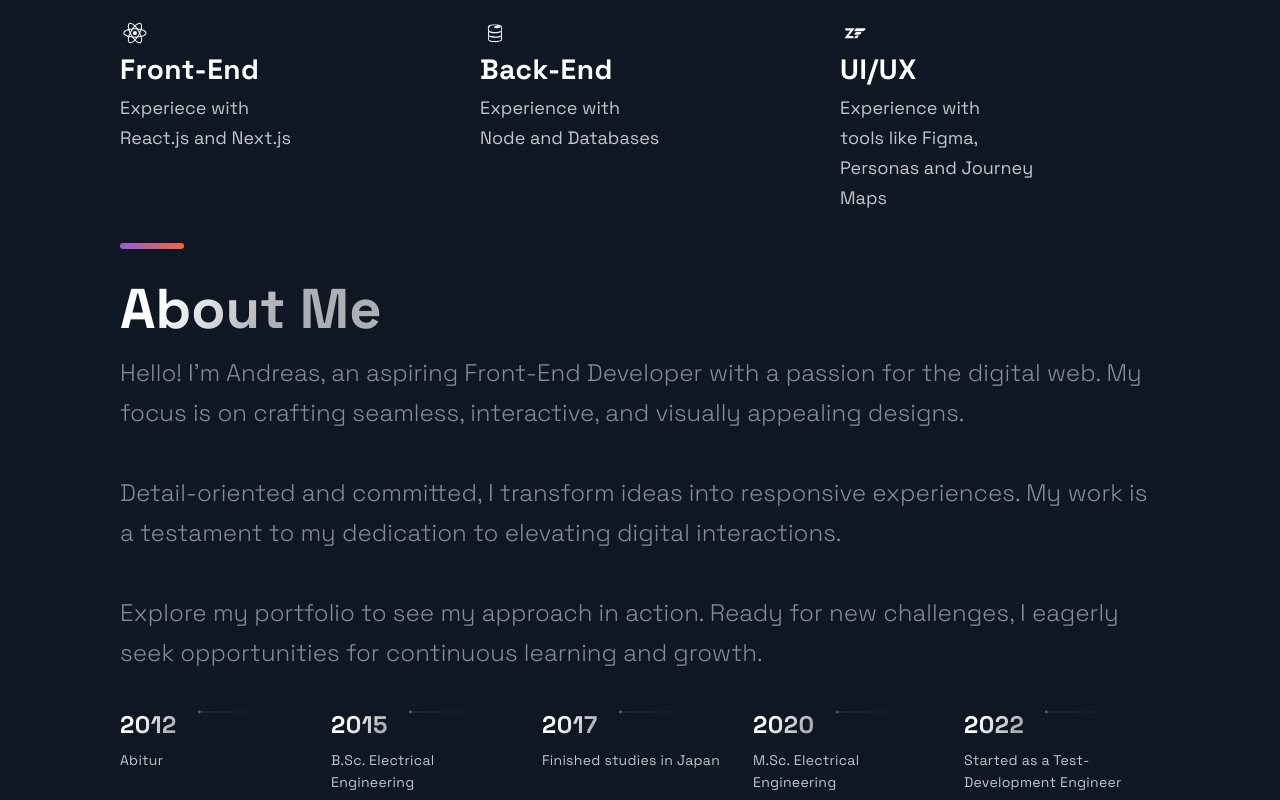
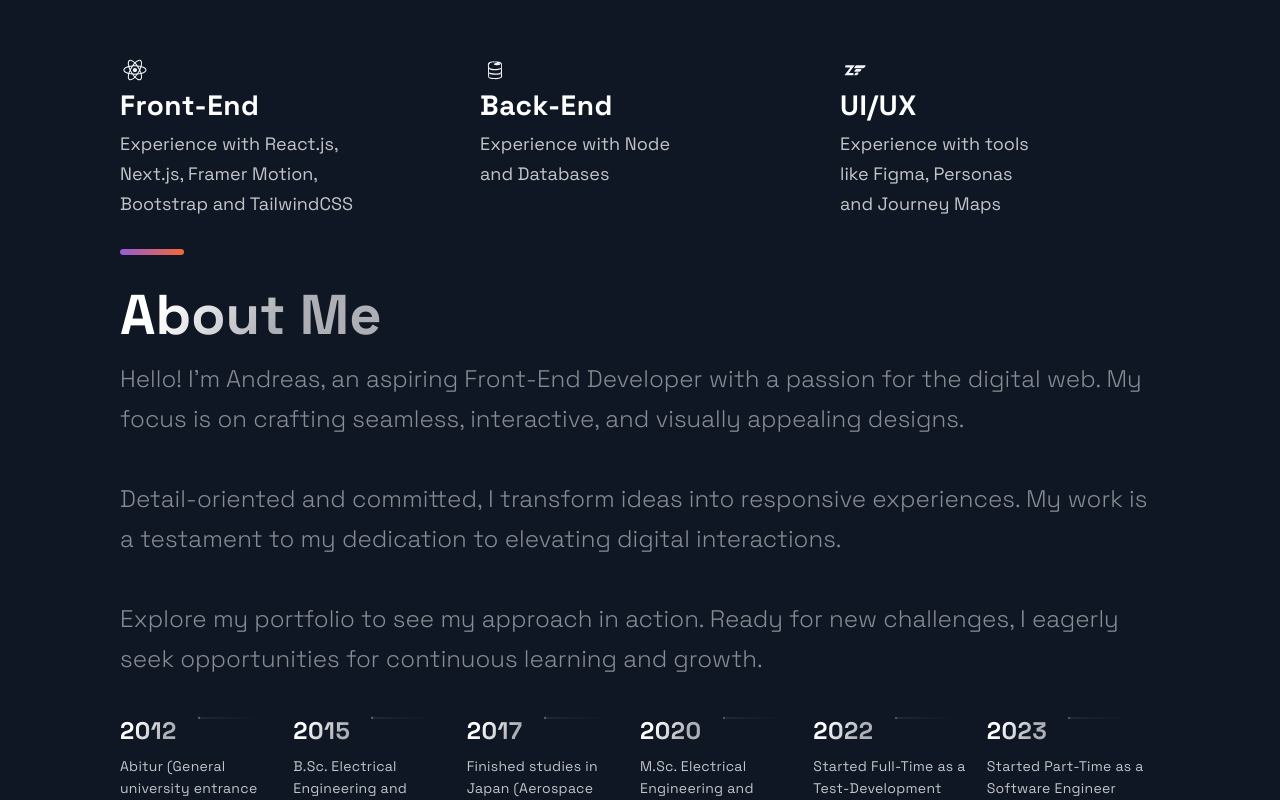
Before and after one commit to Eingest/portfolio_website, a Next.js app: page / in a window 1280 px wide. Shown: the part 2320-3120 px from the top of the page. Built offline with nearby package versions, Linux system fonts and the light colour scheme.

Commit message:
finish touches

```diff
--- a/src/components/Projects/Projects.js
+++ b/src/components/Projects/Projects.js
@@ -35,7 +35,10 @@ const Projects = () => (
             </TitleContent>
             <CardInfo className="card-info">{description}</CardInfo>
             <div>
-              <TitleContent>Stack</TitleContent>
+              <TitleContent>
+                <br />
+                Stack
+              </TitleContent>
               <TagList>
                 {tags.map((tag, i) => {
                   return <Tag key={i}>{tag}</Tag>;
--- a/src/components/Technologies/Technologies.js
+++ b/src/components/Technologies/Technologies.js
@@ -20,7 +20,7 @@ const Technologies = () => (
     <SectionTitle>Technologies</SectionTitle>
     <SectionText>
       I've worked with a range a technologies in the web development world. From
-      Back-end To Design
+      Design to Back-end, while mainly focusing on Front-end development.
     </SectionText>
     <List>
       <ListItem>
@@ -30,8 +30,9 @@ const Technologies = () => (
         <ListContainer>
           <ListTitle>Front-End</ListTitle>
           <ListParagraph>
-            Experiece with <br />
-            React.js and Next.js
+            Experience with React.js, <br />
+            Next.js, Framer Motion, <br />
+            Bootstrap and TailwindCSS
           </ListParagraph>
         </ListContainer>
       </ListItem>
@@ -42,8 +43,8 @@ const Technologies = () => (
         <ListContainer>
           <ListTitle>Back-End</ListTitle>
           <ListParagraph>
-            Experience with <br />
-            Node and Databases
+            Experience with Node <br />
+            and Databases
           </ListParagraph>
         </ListContainer>
       </ListItem>
@@ -54,10 +55,11 @@ const Technologies = () => (
         <ListContainer>
           <ListTitle>UI/UX</ListTitle>
           <ListParagraph>
-            Experience with <br />
-            tools like Figma, <br />
-            Personas and Journey <br />
-            Maps
+            Experience with tools
+            <br />
+            like Figma, Personas
+            <br />
+            and Journey Maps
           </ListParagraph>
         </ListContainer>
       </ListItem>
--- a/src/constants/constants.js
+++ b/src/constants/constants.js
@@ -40,9 +40,19 @@ export const projects = [
 ];
 
 export const TimeLineData = [
-  { year: 2012, text: "Abitur" },
-  { year: 2015, text: "B.Sc. Electrical Engineering" },
-  { year: 2017, text: "Finished studies in Japan" },
-  { year: 2020, text: "M.Sc. Electrical Engineering" },
-  { year: 2022, text: "Started as a Test-Development Engineer" },
+  { year: 2012, text: "Abitur (General university entrance qualification)" },
+  {
+    year: 2015,
+    text: "B.Sc. Electrical Engineering and Information Technology",
+  },
+  {
+    year: 2017,
+    text: "Finished studies in Japan (Aerospace Engineering + Electrical- and Biomedical Engineering)",
+  },
+  {
+    year: 2020,
+    text: "M.Sc. Electrical Engineering and Information Technology",
+  },
+  { year: 2022, text: "Started Full-Time as a Test-Development Engineer" },
+  { year: 2023, text: "Started Part-Time as a Software Engineer" },
 ];
```
